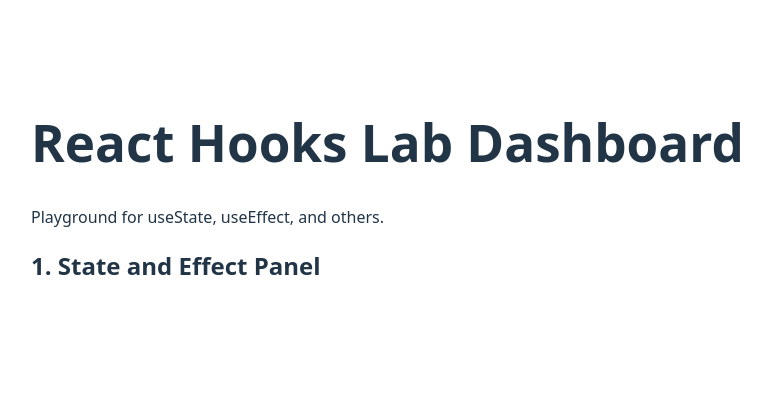
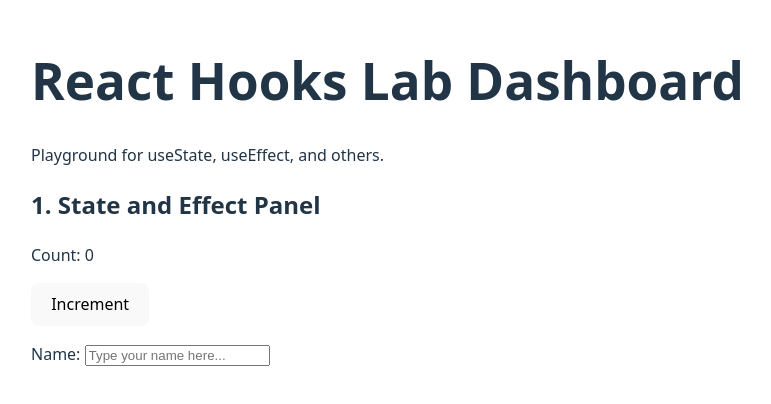
Before and after one commit to APaud3l/jun25-react-hooks, a React (Vite) app: page / in a window 1280 px wide. Shown: the part 208-612 px from the top of the page, without its empty margins (1-772 px from the left). Built offline with nearby package versions, Linux system fonts and the light colour scheme.

Commit message:
feat: Worked on useState hook

```diff
--- a/src/App.jsx
+++ b/src/App.jsx
@@ -1,4 +1,6 @@
 // import './App.css'
+
+import StateEffectPanel from "./components/StateEffectPanel";
 
 function App() {
 
@@ -11,6 +13,7 @@ function App() {
         <section>
           <h2>1. State and Effect Panel</h2>
           {/* We'll drop some component here. */}
+          <StateEffectPanel />
         </section>
       </div>
     </>
--- /dev/null
+++ b/src/components/StateEffectPanel.jsx
@@ -0,0 +1,29 @@
+import { useState } from "react";
+
+export default function StateEffectPanel() {
+  // Syntax: const [varname, setterFunction] = useState(initialValue);
+  const [count, setCount] = useState(0);
+  const [name, setName] = useState("");
+
+  const handleIncrement = () => {
+    setCount((prev) => prev + 1);
+  };
+
+  return (
+    <div>
+      <p>Count: {count}</p>
+      <button onClick={handleIncrement}>Increment</button>
+
+      <div style={{ marginTop: "1rem" }}>
+        <label>
+            Name:{" "}
+            <input
+                value={name}
+                onChange={(event) => setName(event.target.value)}
+                placeholder="Type your name here..."
+                />
+        </label>
+      </div>
+    </div>
+  );
+}
```
